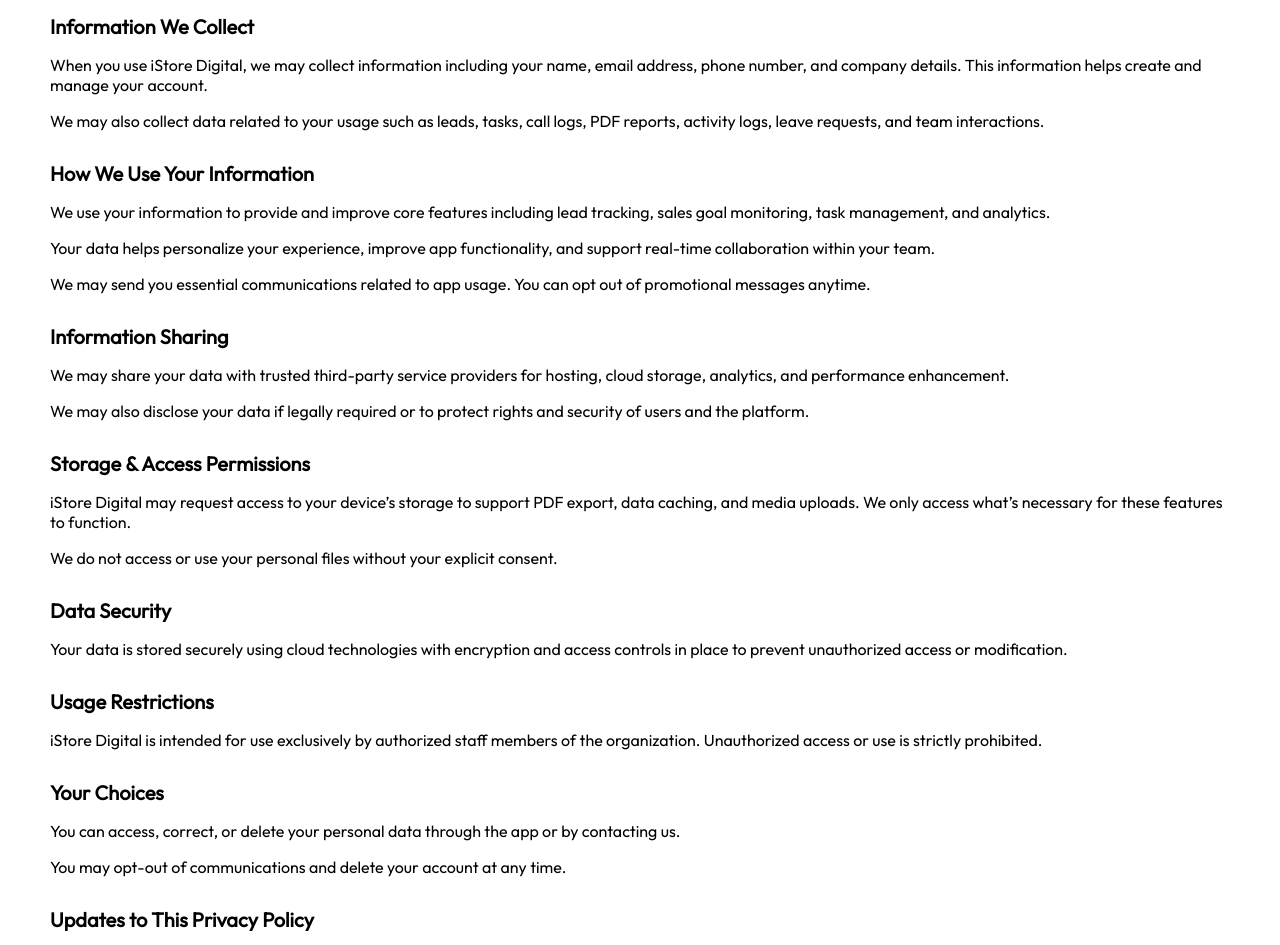
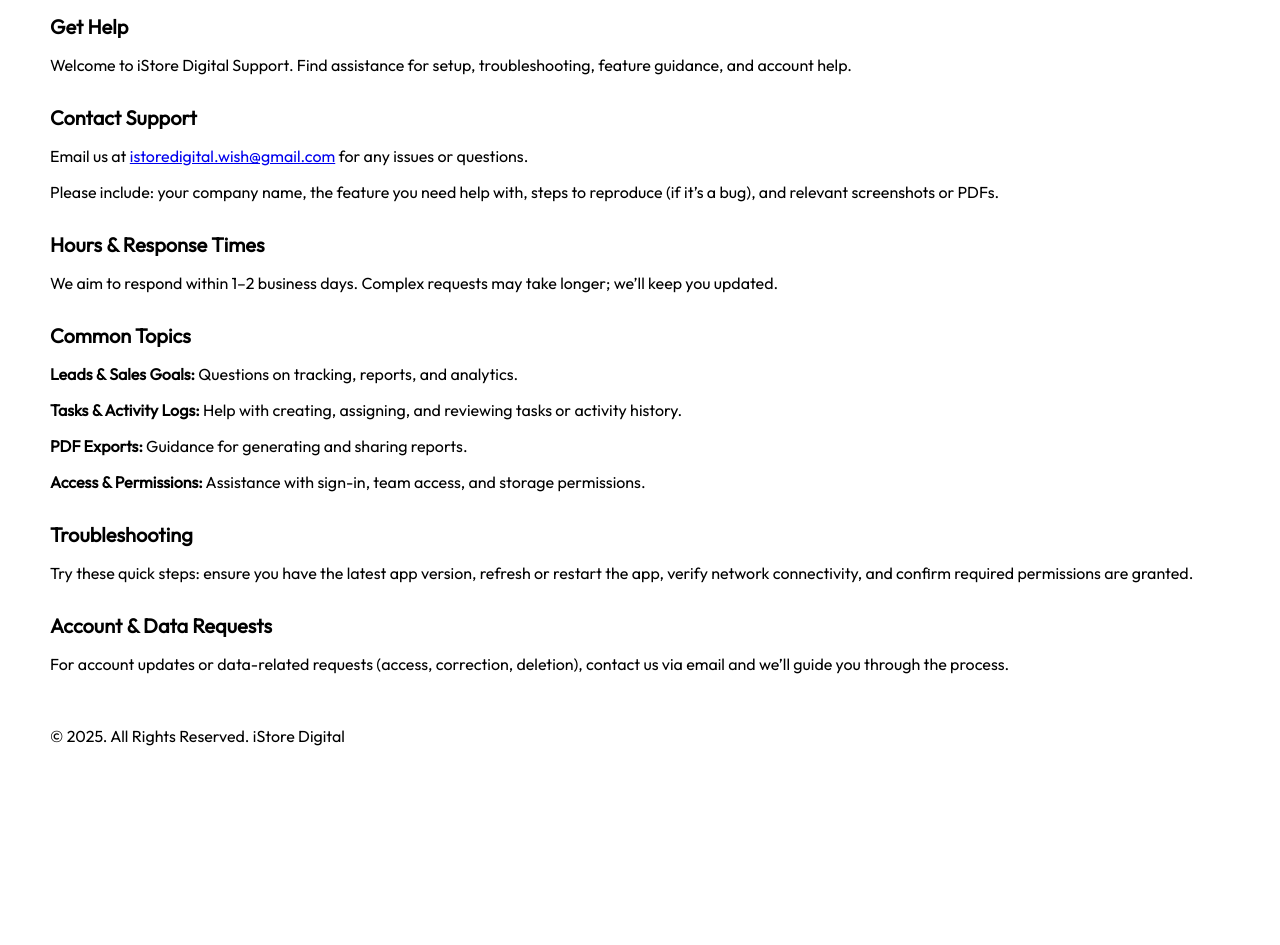
Before and after one commit to Anshif-P/istore_privacy_policy, a plain HTML site: page index.html in a window 1280 px wide. Shown: the part 316-1261 px from the top of the page. After the commit the page ends 1128 px from the top, so only its background shows below. Drawn offline with Linux system fonts and the light colour scheme.

Commit message:
Add .gitignore and current project files

```diff
--- a/index.html
+++ b/index.html
@@ -4,7 +4,7 @@
 <head>
   <meta charset="UTF-8">
   <meta name="viewport" content="width=device-width, initial-scale=1.0">
-  <title>iStore Digital Privacy Policy</title>
+  <title>iStore Digital Support</title>
   <link href="https://fonts.googleapis.com/css2?family=Outfit&display=swap" rel="stylesheet">
   <link href="css/style.css" rel="stylesheet">
 </head>
@@ -17,40 +17,29 @@
   </header>
 
   <div class="main-content">
-    <div class="main-heading">Privacy Policy for iStore Digital</div>
+    <div class="main-heading">iStore Digital Support</div>
 
-    <div class="sub-heading">Information We Collect</div>
-    <p>When you use iStore Digital, we may collect information including your name, email address, phone number, and company details. This information helps create and manage your account.</p>
-    <p>We may also collect data related to your usage such as leads, tasks, call logs, PDF reports, activity logs, leave requests, and team interactions.</p>
+    <div class="sub-heading">Get Help</div>
+    <p>Welcome to iStore Digital Support. Find assistance for setup, troubleshooting, feature guidance, and account help.</p>
 
-    <div class="sub-heading">How We Use Your Information</div>
-    <p>We use your information to provide and improve core features including lead tracking, sales goal monitoring, task management, and analytics.</p>
-    <p>Your data helps personalize your experience, improve app functionality, and support real-time collaboration within your team.</p>
-    <p>We may send you essential communications related to app usage. You can opt out of promotional messages anytime.</p>
+    <div class="sub-heading">Contact Support</div>
+    <p>Email us at <a href="mailto:istoredigital.wish@gmail.com">istoredigital.wish@gmail.com</a> for any issues or questions.</p>
+    <p>Please include: your company name, the feature you need help with, steps to reproduce (if it’s a bug), and relevant screenshots or PDFs.</p>
 
-    <div class="sub-heading">Information Sharing</div>
-    <p>We may share your data with trusted third-party service providers for hosting, cloud storage, analytics, and performance enhancement.</p>
-    <p>We may also disclose your data if legally required or to protect rights and security of users and the platform.</p>
+    <div class="sub-heading">Hours & Response Times</div>
+    <p>We aim to respond within 1–2 business days. Complex requests may take longer; we’ll keep you updated.</p>
 
-    <div class="sub-heading">Storage & Access Permissions</div>
-    <p>iStore Digital may request access to your device’s storage to support PDF export, data caching, and media uploads. We only access what’s necessary for these features to function.</p>
-    <p>We do not access or use your personal files without your explicit consent.</p>
+    <div class="sub-heading">Common Topics</div>
+    <p><strong>Leads & Sales Goals:</strong> Questions on tracking, reports, and analytics.</p>
+    <p><strong>Tasks & Activity Logs:</strong> Help with creating, assigning, and reviewing tasks or activity history.</p>
+    <p><strong>PDF Exports:</strong> Guidance for generating and sharing reports.</p>
+    <p><strong>Access & Permissions:</strong> Assistance with sign-in, team access, and storage permissions.</p>
 
-    <div class="sub-heading">Data Security</div>
-    <p>Your data is stored securely using cloud technologies with encryption and access controls in place to prevent unauthorized access or modification.</p>
+    <div class="sub-heading">Troubleshooting</div>
+    <p>Try these quick steps: ensure you have the latest app version, refresh or restart the app, verify network connectivity, and confirm required permissions are granted.</p>
 
-    <div class="sub-heading">Usage Restrictions</div>
-    <p>iStore Digital is intended for use exclusively by authorized staff members of the organization. Unauthorized access or use is strictly prohibited.</p>
-
-    <div class="sub-heading">Your Choices</div>
-    <p>You can access, correct, or delete your personal data through the app or by contacting us.</p>
-    <p>You may opt-out of communications and delete your account at any time.</p>
-
-    <div class="sub-heading">Updates to This Privacy Policy</div>
-    <p>We may update this Privacy Policy periodically. Continued use of iStore Digital after changes implies your acceptance of the updated policy.</p>
-
-    <div class="sub-heading">Contact Us</div>
-    <p>If you have questions or concerns, please contact us at <a href="mailto:istoredigital.wish@gmail.com">istoredigital.wish@gmail.com</a>.</p>
+    <div class="sub-heading">Account & Data Requests</div>
+    <p>For account updates or data-related requests (access, correction, deletion), contact us via email and we’ll guide you through the process.</p>
 
     <br>
     <p>© 2025. All Rights Reserved. iStore Digital</p>
```
Also changed, not shown: 1 other file.
